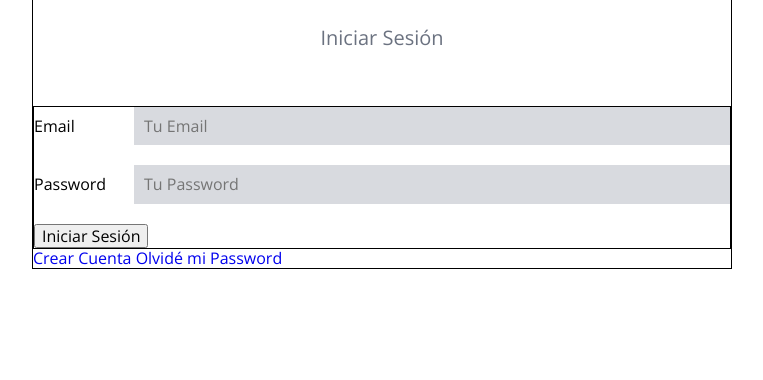
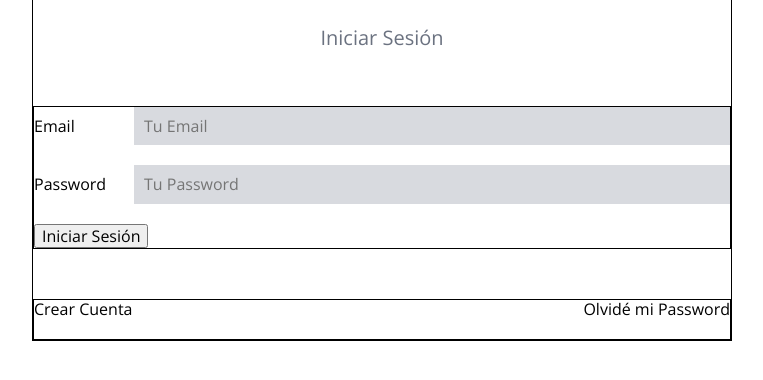
Before and after one commit to lionel-prats/lp-2023-uptask-php-mysql-mvc, a PHP site: template views/auth/login.php in a window 1280 px wide. Shown: the part 186-566 px from the top of the page, without its empty margins (258-1021 px from the left). Run offline with PHP 8.4, Linux system fonts and the light colour scheme; the template is opened without the code that fills it, so the values that code supplies are empty; style sheets or scripts are compiled from the project's sources.

Commit message:
seccion 61 - video 568

```diff
--- /dev/null
+++ b/src/scss/componentes/_acciones.scss
@@ -0,0 +1,22 @@
+@use "base/variables" as v;
+@use "base/mixins" as m;
+
+.acciones {
+    margin-top: v.$separacion;
+    border: 1px solid #000000;
+    @include m.tablet {
+        display: flex;
+        justify-content: space-between;
+    };
+    a {
+        display: block;
+        text-align: center;
+        margin-bottom: 2rem;
+        color: v.$negro;
+        &:last-of-type {
+            margin-bottom: 0;
+        }
+    }
+
+
+}
--- a/src/scss/componentes/_index.scss
+++ b/src/scss/componentes/_index.scss
@@ -1 +1,2 @@
 @forward 'formulario';
+@forward 'acciones';
```
